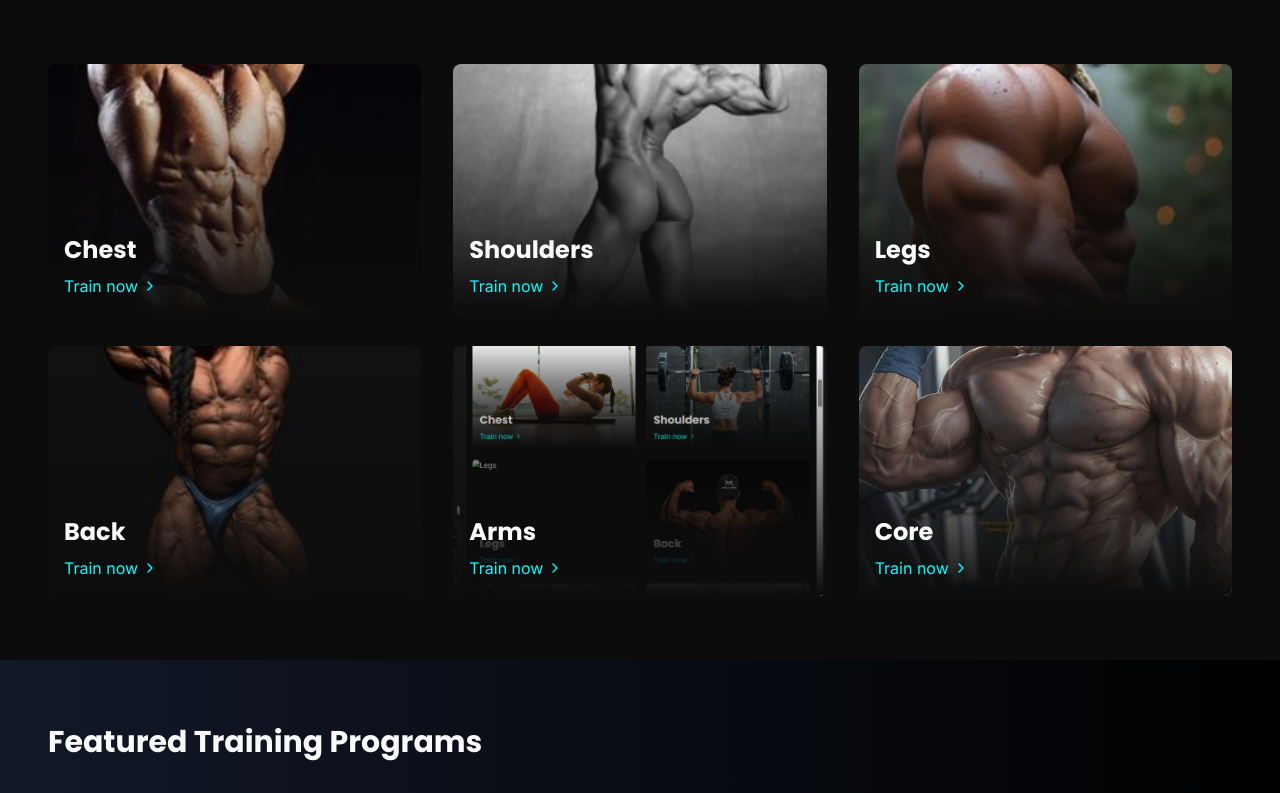
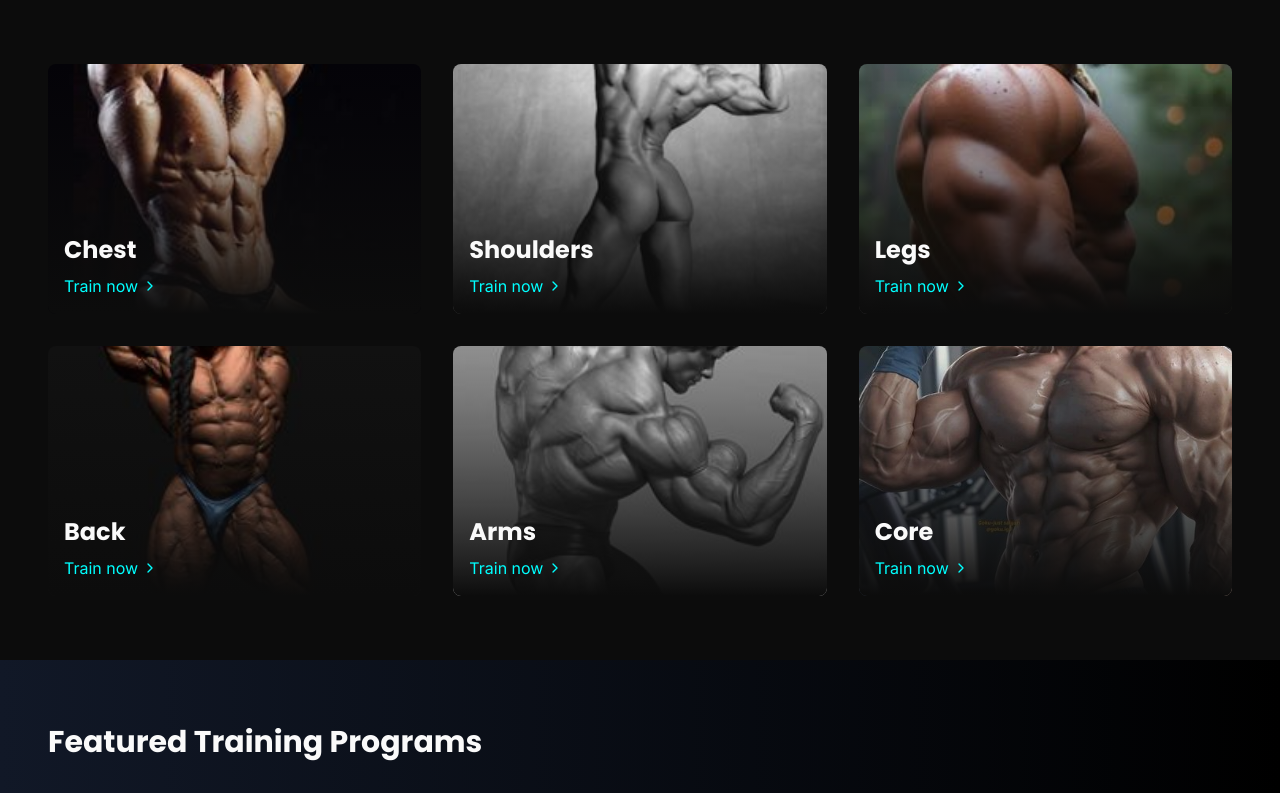
Before and after one commit to Iumark-07/x-fit, a React (Vite) app: page /workouts in a window 1280 px wide. Shown: the part 488-1281 px from the top of the page. Built offline with nearby package versions, Linux system fonts and the light colour scheme.

Commit message:
Fix: Incorrect images and program details
Corrected images and program details in the arms workout and intermediate program.

```diff
--- a/src/pages/Workouts.tsx
+++ b/src/pages/Workouts.tsx
@@ -1,3 +1,4 @@
+
 import React from "react";
 import Layout from "@/components/layout/Layout";
 import { motion } from "framer-motion";
@@ -28,7 +29,7 @@ const Workouts = () => {
     },
     {
       title: "Arms",
-      imageSrc: "public/lovable-uploads/7b0e4d47-5039-4437-a5c8-e51336877051.png",
+      imageSrc: "public/lovable-uploads/28d2c440-169c-40c5-b26e-763ec3b30a05.png", // Updated image for Arms
       linkTo: "/workouts/arms",
     },
     {
```
